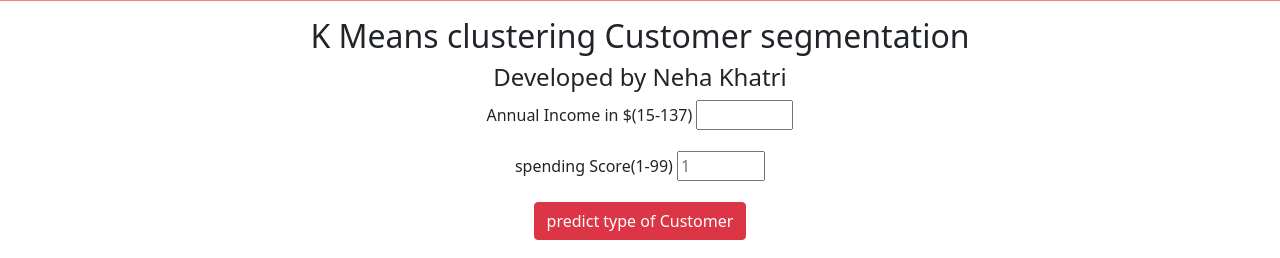
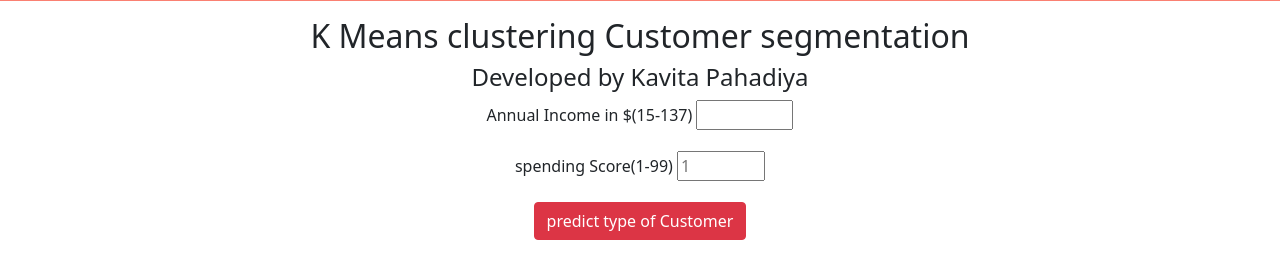
Before and after one commit to kavitapahadiya70/k-mean-clustering, a Flask app: page / in a window 1280 px wide. Shown: the part 184-442 px from the top of the page. Run offline with Flask 2, Linux system fonts and the light colour scheme; parts of the project's set-up code (start-up, migrations or seed data) failed here and were passed over.

Commit message:
Update index.html

```diff
--- a/templates/index.html
+++ b/templates/index.html
@@ -35,7 +35,7 @@ div {text-align: center;}
 
 <div class="login">
 <h2 >K Means clustering Customer segmentation</h2>
-<h4>Developed by Neha Khatri</h4>
+<h4>Developed by Kavita Pahadiya</h4>
 <!-- Main Input For Receiving Query to our ML -->
 <form action="{{ url_for('predict')}}"method="get">
 
```
